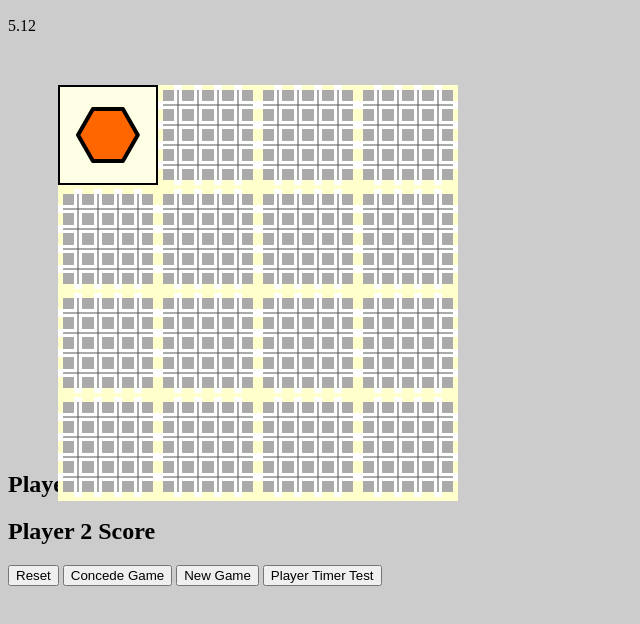
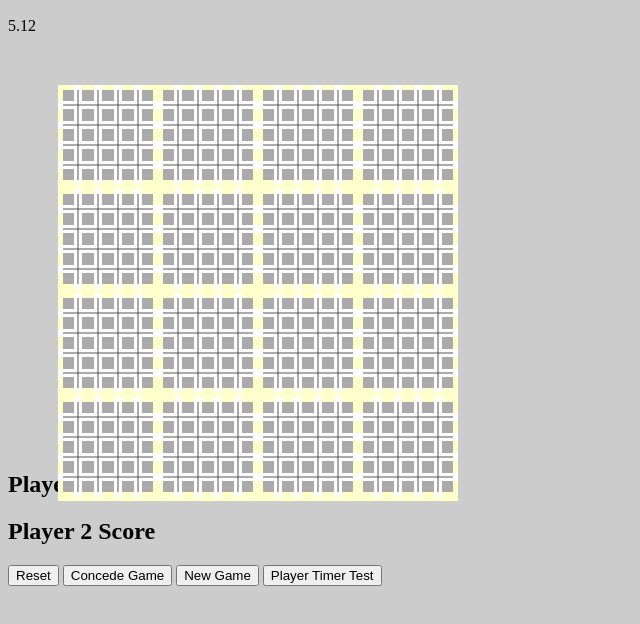
Before and after one commit to owaine1/Project1, a plain HTML site: page index.html in a window 1280 px wide. Both pictures are taken after a click on the picture 108 px from the left and 226 px from the top of the page. Shown: the part 110-734 px from the top of the page, without its empty margins (0-640 px from the left). Drawn offline with nearby package versions, Linux system fonts and the light colour scheme.

```diff
--- a/css/style.css
+++ b/css/style.css
@@ -22,3 +22,7 @@ img {
   width: auto;
   height: auto;
 }
+.imageHide{
+  display:none;
+
+}
--- a/js/javascript.js
+++ b/js/javascript.js
@@ -51,11 +51,10 @@ $(document).ready(setup);
 function setup() {
   console.log('Setup loaded');
   // backOfCard.svg needs to be default setup tile
+  var hiddenImages = buildImagesArray();
+  placeImages(hiddenImages);
   $('img[id^="card"]').attr("src", "images/backOfCard.svg");
   $('img[id^="card"]').click(turnCard);
-
-  var hiddenImages = buildImagesArray();
-  placeImages(hiddenImages);
   timeStart = new Date();
 }
 //  to here*
@@ -74,15 +73,19 @@ function placeImages(hiddenImages) {
     var imageUrl = hiddenImages.splice(imageNo, 1);
     tempImageArray.push(imageUrl);
   }
-  console.log(tempImageArray);
+  var blankTiles = $('div[id^=box]');
+  blankTiles.each(function(index) {
+    var newImage = tempImageArray[index];
+    var $imgTag = $('<img>');
+    $imgTag.attr('src', newImage);
+    $imgTag.attr('class', 'imageHide');
+    $(this).append($imgTag);
+  })
 }
 
 function testArray() {
   console.log('Inside testArray');
   var imgNo = Math.floor(Math.random() * 35);
-  console.log(imageArray[imgNo]);
-
-
 }
 
 function buildImagesArray() {
@@ -101,14 +104,23 @@ function buildImagesArray() {
 // card flips around
 function cardFlip(cardimage) {
   console.log('Inside cardFlip');
-  console.log(cardimage);
-  $(cardimage)
-    .fadeOut(250, function() {
-      var imgNo = Math.floor(Math.random() * 35);
-      $(cardimage).attr('src', imageArray[imgNo])
-    })
-    .fadeIn(250);
-
+  // $(cardimage)
+  //   .fadeOut(250, function() {
+  //     $(cardimage).siblings('.imageHide').show();
+  //   })
+  //   .fadeIn(250);
+  $(cardimage).hide();
+  $(cardimage).siblings('.imageHide').show();
+  var lastUrl = $(cardimage).siblings('.imageHide').attr('src');
+  if (lastUrl == lastCard) {
+    console.log('the same!');
+  } else {
+    lastCard = lastUrl;
+    setTimeout(function(){
+      $(cardimage).show();
+      $(cardimage).siblings('.imageHide').hide();
+    },500)
+  }
 }
 
 function recordTime() {
```
Also changed, not shown: index.html (+2 -2 lines).
